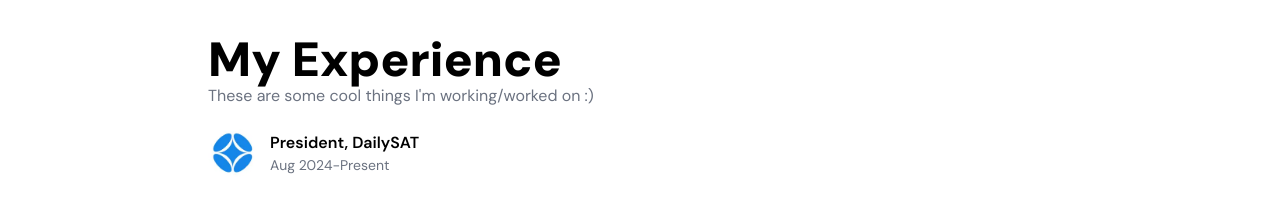
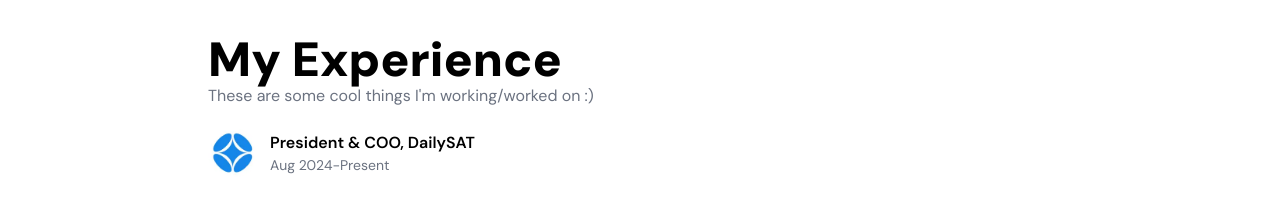
Before and after one commit to Hemit99123/personal-website, a Next.js app: page / in a window 1280 px wide. Shown: the part 1700-1902 px from the top of the page. Built offline with nearby package versions, Linux system fonts and the light colour scheme.

Commit message:
updated job title

```diff
--- a/src/data/experience.ts
+++ b/src/data/experience.ts
@@ -1,6 +1,6 @@
 const jobs = [
     {
-      title: "President, DailySAT",
+      title: "President & COO, DailySAT",
       date: "Aug 2024-Present",
       imgSrc: "/companies/dailysat.png",
     },
```
